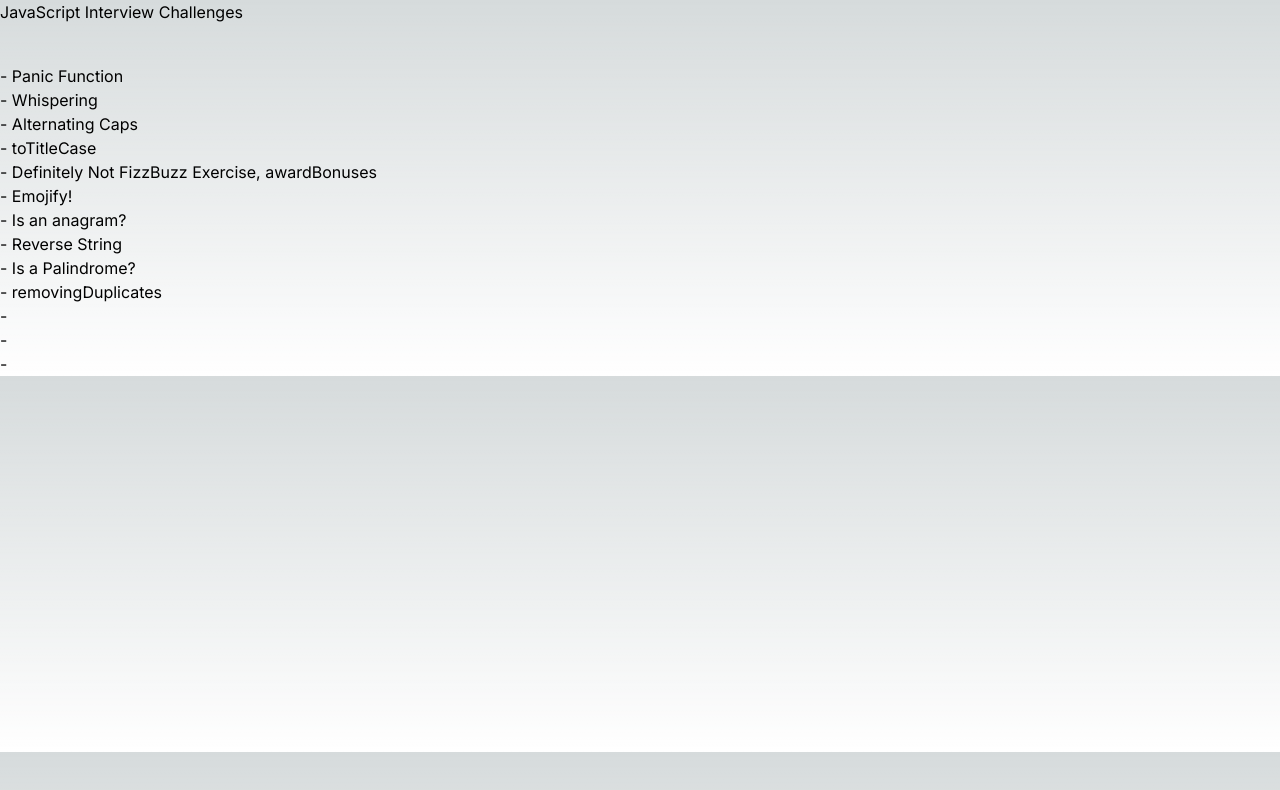
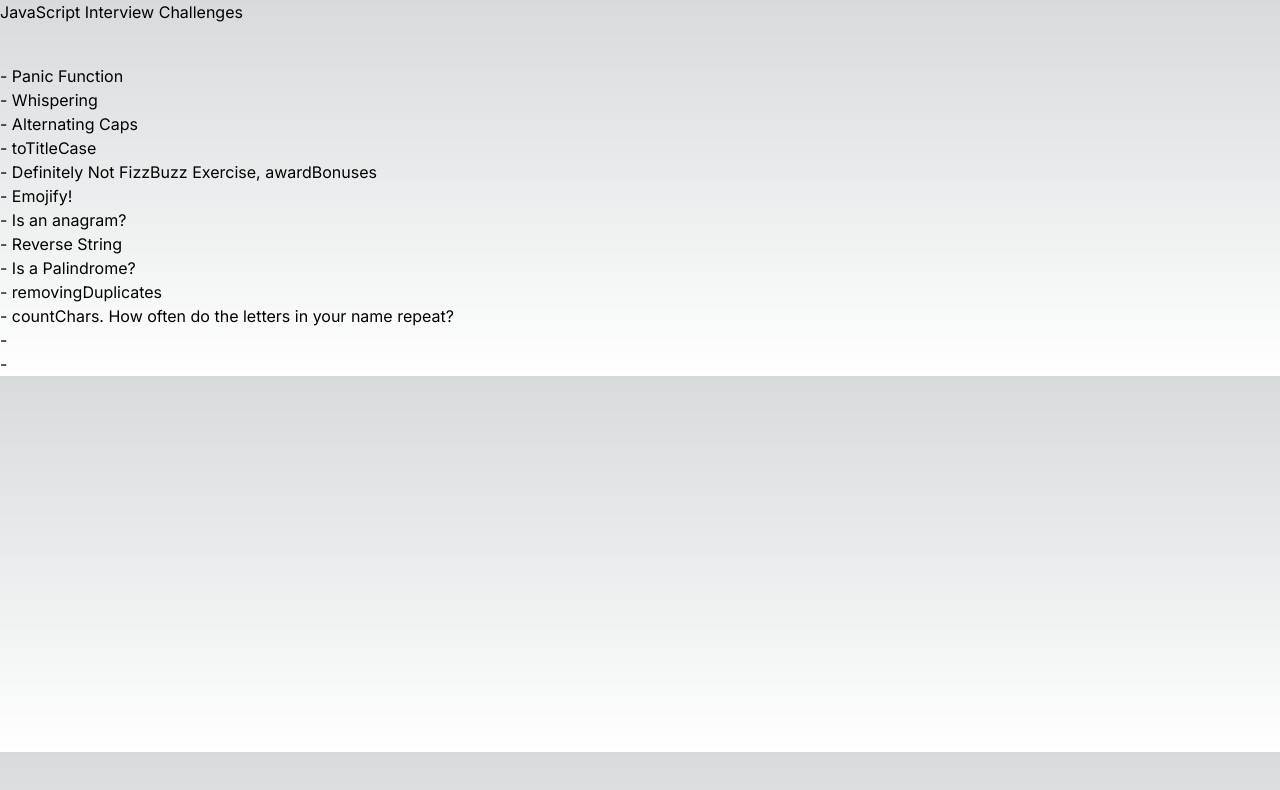
Before and after one commit to IsabelTizon/js-challenges, a Next.js app: page /scrimba in a window 1280 px wide. Shown: the top 790 px of the page. Built offline with nearby package versions, Linux system fonts and the light colour scheme.

Commit message:
countChars exercise object created in challengesArray Components

```diff
--- a/src/components/challengesArray.js
+++ b/src/components/challengesArray.js
@@ -367,15 +367,17 @@ export const challenges = [
 	},
 	{
 		id: 10,
-		name: "",
-		descriptions: [" "],
+		name: "countChars. How often do the letters in your name repeat? ",
+		descriptions: [
+			"Write a function that counts how many times each letter of your name occurs. Your function should take in your first and last name and return an object where the keys are each character in your name, and the value is how many times that character appears in your name.",
+			"Your function should NOT count spaces and should not be case sensitive (a lowercase t and a capital T should be considered the same character).",
+			"function countChars(str){}",
+		],
 		examples: [
-			"Example input: ''",
-			"Example output: ",
-			"Example input: ''",
-			"Example output: ",
+			"Example input: 'Peggy Porth'",
+			"Example output: '{p: 2, e: 1, g: 2, y: 1, o: 1, r: 1, t: 1, h: 1}'",
 		],
-		tester: [""],
+		tester: ["console.log(countChars('Peggy Porth'));"],
 		methods: ["", "", ""],
 		explanations: ["", "", "", ""],
 		github: "",
```
